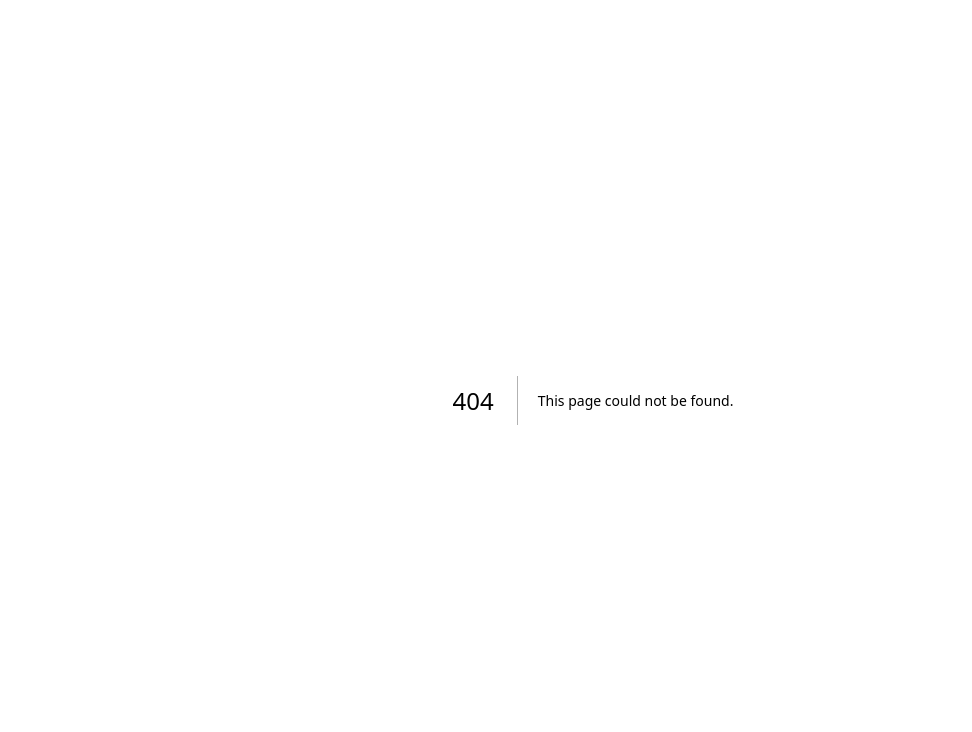
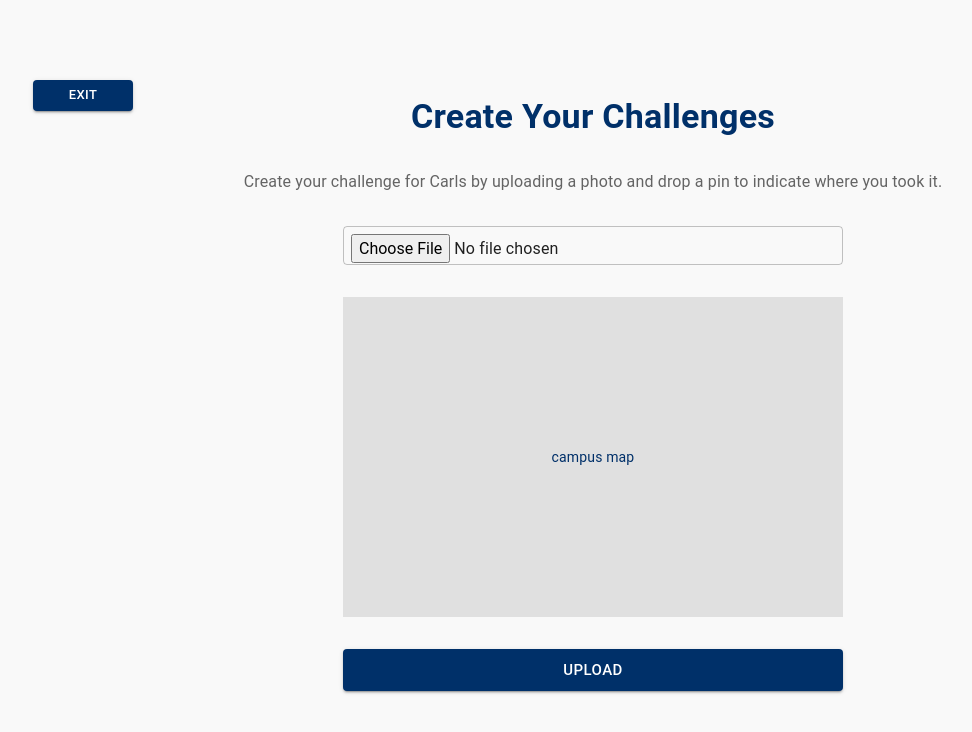
Before and after one commit to lonoffd/carlguessr, a Next.js app: page /create in a window 1280 px wide. Before the commit this address had no page. Shown: the top 732 px of the page, without its empty margins (47-1019 px from the left). Built offline with nearby package versions, Linux system fonts and the light colour scheme.

Commit message:
update layout

```diff
--- /dev/null
+++ b/app/create/page.tsx
@@ -0,0 +1,121 @@
+import React from "react";
+import { Box, Typography, Button, TextField} from "@mui/material";
+
+export default function CreatePage() {
+  return (
+    <Box
+      sx={{
+        minHeight: "100vh",
+        display: "flex",
+        flexDirection: "column",
+        justifyContent: "flex-start",
+        alignItems: "center",
+        padding: 4,
+        backgroundColor: "#f9f9f9",
+      }}
+    >
+
+    {/* Exit Button */}
+    <div
+      style={{
+        position: 'absolute',
+        top: '80px',
+        left: '80px',
+      }}
+    >
+      <Button
+        variant="contained"
+        size="small"
+        sx={{
+          width: "100px",
+          backgroundColor: "#003069",
+          color: "white",
+        }}
+        href="./"
+      >
+        Exit
+      </Button>
+    </div>
+
+      {/* Title */}
+      <Typography
+        variant="h4"
+        sx={{
+          fontWeight: "bold",
+          color: "#003069",
+          textAlign: "center",
+          marginTop: 8,
+          marginBottom: 4,
+        }}
+      >
+        Create Your Challenges
+      </Typography>
+
+      {/* Description */}
+      <Typography variant="body1" color="textSecondary" marginBottom={4}>
+      Create your challenge for Carls by uploading a photo and drop a pin to indicate where you took it.
+      </Typography>
+
+
+      {/* Input Fields */}
+      <Box
+        sx={{
+          display: "flex",
+          flexDirection: "column",
+          alignItems: "center",
+          gap: 4,
+          width: "100%",
+          maxWidth: "500px",
+        }}
+      >
+        {/* Image Upload */}
+        <TextField
+          type="file"
+          variant="outlined"
+          fullWidth
+          sx={{
+            '& input[type="file"]': {
+              padding: 1,
+            },
+          }}
+        />
+
+        {/* Campus Map Sections */}
+        <Box
+          sx={{
+            width: "100%",
+            height: "320px",
+            backgroundColor: "#e0e0e0",
+            display: "flex",
+            justifyContent: "center",
+            alignItems: "center",
+            border: "1px #003069",
+          }}
+        >
+          <Typography
+            variant="body2"
+            sx={{ color: "#003069" }}
+          >
+            campus map
+          </Typography>
+        </Box>
+
+        {/* Upload Button */}
+        <Button
+          variant="contained"
+          size="large"
+          sx={{
+            backgroundColor: "#003069",
+            color: "#ffffff",
+            '&:hover': {
+              backgroundColor: "#002152",
+            },
+            width: "100%",
+          }}
+        >
+          Upload
+        </Button>
+      </Box>
+    </Box>
+  );
+}
--- a/app/gameplay/page.tsx
+++ b/app/gameplay/page.tsx
@@ -1,5 +1,5 @@
 import React from "react";
-import { Box, Typography, Button, Paper } from "@mui/material";
+import { Box, Typography, Button, Paper} from "@mui/material";
 
 export default function GamePage() {
   return (
@@ -14,6 +14,28 @@ export default function GamePage() {
         backgroundColor: "#f5f5f5",
       }}
     >
+       {/* Exit Button */}
+    <div
+      style={{
+        position: 'absolute',
+        top: '80px',
+        left: '80px',
+      }}
+    >
+      <Button
+        variant="contained"
+        size="small"
+        sx={{
+          width: "100px",
+          backgroundColor: "#003069",
+          color: "white",
+        }}
+        href="./"
+      >
+        Exit
+      </Button>
+    </div>
+
       {/* Title */}
       <Typography variant="h4" fontWeight="bold" marginBottom={2} color="#003069">
         Round 1/3
@@ -28,7 +50,7 @@ export default function GamePage() {
       <Box
         sx={{
           width: "90%", // Use 90% of the screen width
-          maxWidth: "1200px", // Cap width for larger screens
+          maxWidth: "1200px",
           display: "flex",
           justifyContent: "space-between", // Distribute space between items
           gap: 4, // Space between the image and map
@@ -38,7 +60,7 @@ export default function GamePage() {
         <Paper
           elevation={3}
           sx={{
-            flex: 2, // Two-thirds of the available width
+            flex: 2,
             height: 400,
             display: "flex",
             alignItems: "center",
@@ -72,12 +94,16 @@ export default function GamePage() {
             <Typography color="textSecondary">Campus Map</Typography>
           </Paper>
           <Button
-            variant="contained"
-            color="primary"
-            sx={{ marginTop: 2 }}
-          >
-            Confirm
-          </Button>
+        variant="contained"
+        sx={{
+          width: "100px",
+          backgroundColor: "#003069",
+          color: "white",
+          marginTop: 3,
+        }}
+      >
+        Confirm
+      </Button>
         </Box>
       </Box>
     </Box>
--- a/app/page.tsx
+++ b/app/page.tsx
@@ -83,7 +83,7 @@ export default function HomePage() {
             borderColor: "#003069",
             color: "#003069",
           }}
-          href="/creategame" // Link to the Create Game Page
+          href="/create" // Link to the Create Game Page
         >
           Create Game
         </Button>
```
